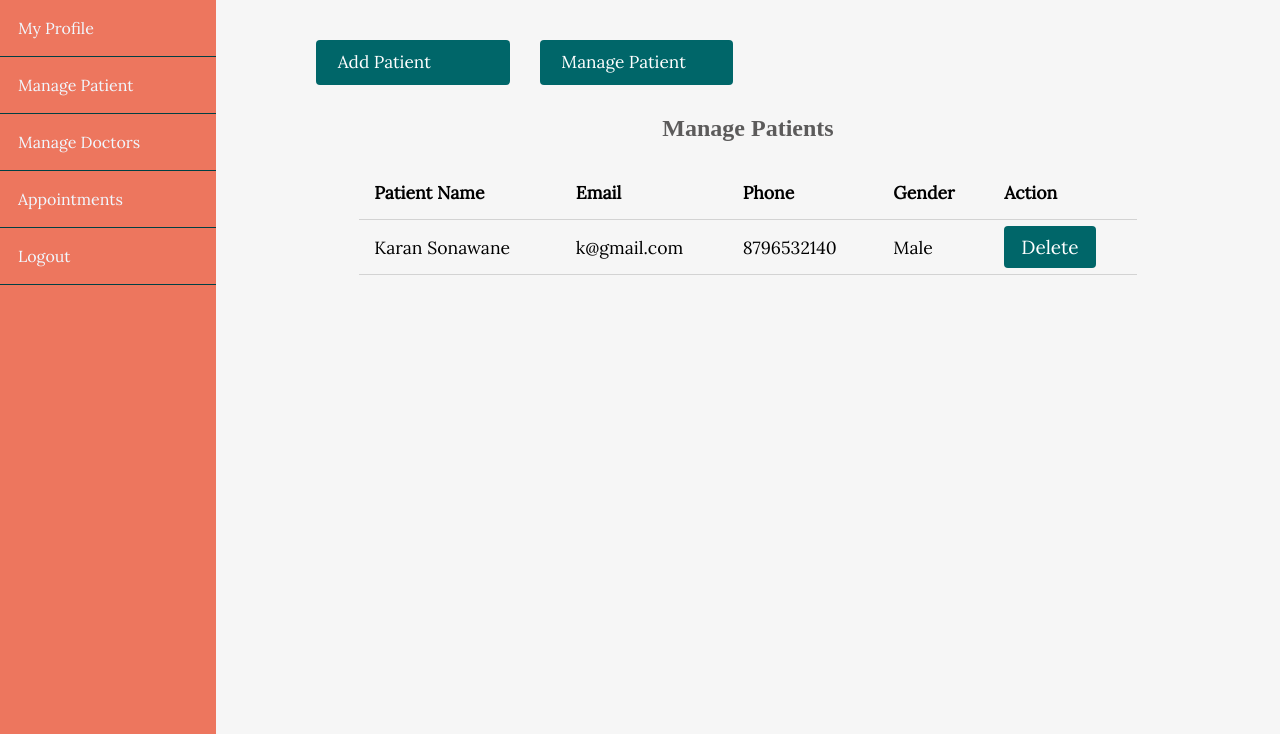
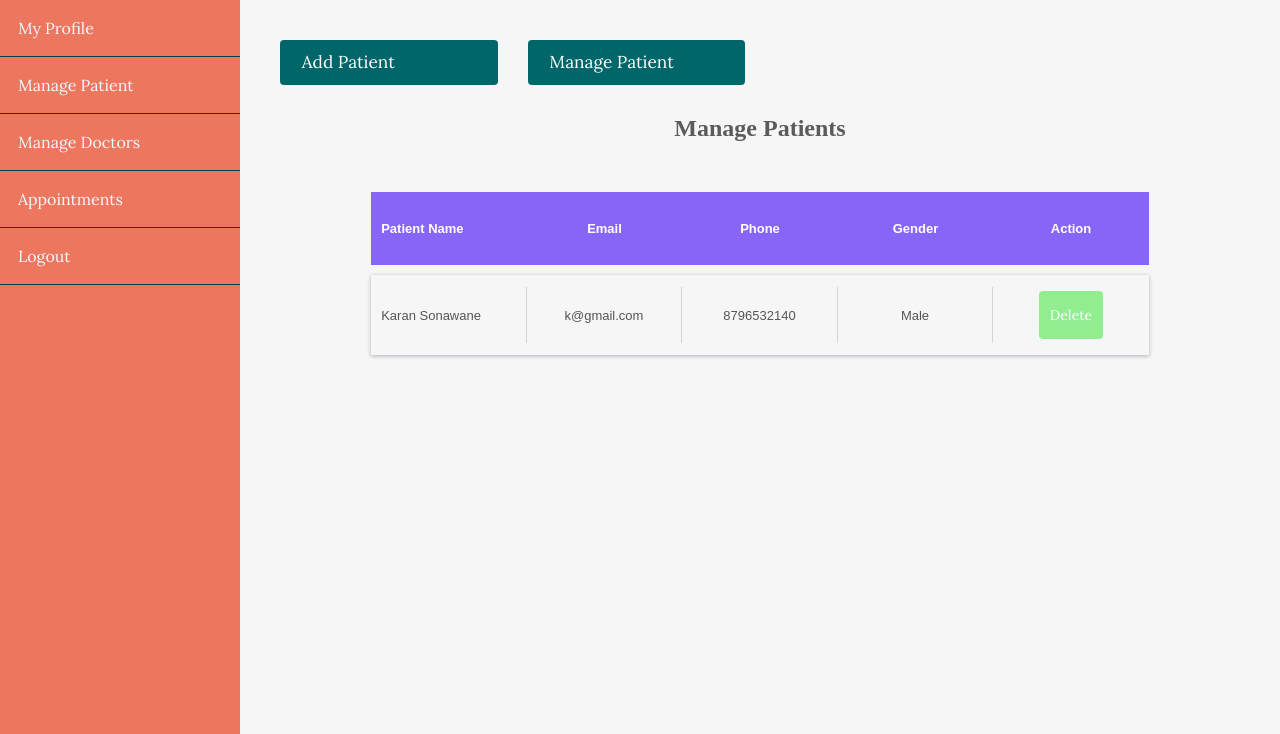
Before and after one commit to amitnileka/Multicare_web_project, a Django app: page /adminviewpatient/ in a window 1280 px wide. Shown: the part 66-800 px from the top of the page. Run offline with Django 3.2, Linux system fonts and the light colour scheme; a user stored in the database is signed in; data comes from the database, SQL or seed files in the repository; some libraries are stand-ins or nearby versions; some web fonts are replaced.

Commit message:
Update adminviewpatient.html

```diff
--- a/Hosp/templates/adminviewpatient.html
+++ b/Hosp/templates/adminviewpatient.html
@@ -41,7 +41,7 @@
     .admin-wrapper .admin-content {
       flex: 8;
       height: 100%;
-      padding: 40px 100px 100px;
+      padding: 40px;
       overflow-y: scroll;
     }
     .admin-content .page-title {
@@ -468,128 +410,78 @@
       transition: all 0.3s;
     }
 
-    /* AUTH PAGES */
 
-    .auth-content {
-      width: 30%;
+ /* ***********Table css************ */
+ .table-box
+{
     margin: 50px auto;
-      padding: 20px;
-      background: white;
-      border-radius: 5px;
 }
 
-    .auth-content .form-title {
+.table-row{
+    display: table;
+    width: 90%;
+    margin: 10px auto;
+    font-family: sans-serif;
+    background: transparent;
+    padding: 12px 0;
+    color: #555;
+    font-size: 13px;
+    box-shadow: 0 1px 4px 0px rgba(0,0,50,0.3);
+}
+.table-head{
+    background: #8665f7;
+    box-shadow: none;
+    color: #fff;
+    font-weight: 600;
+}
+.table-head .table-cell{
+    border-right: none;
+}
+.table-cell{
+    display: table-cell;
+    width: 15%;
     text-align: center;
+    padding: 4px 0;
+    border-right: 1px solid #d6d4d4;
+    vertical-align: middle;
+}
+.first-cell{
+    text-align: left;
+    padding-left: 10px;
+}
+.last-cell{
+    border-right: none;
+}
+a{
+    text-decoration: none;
 }
 
-    .auth-content form div {
-      margin-bottom: 10px;
+.pres:link, .pres:visited {
+  background-color: #90EE90;
+  color: white;
+  padding: 14px 10px;
+  text-align: center;
+  text-decoration: none;
+  display: inline-block;
 }
 
-    .auth-content form p {
-      text-align: center;
+.pres:hover, .pres:active {
+  background-color: darkgreen;
 }
 
-    .auth-content form p a {
-      text-decoration: underline;
+
+@media only screen and (max-width: 600px) {
+  .table-row {
+    font-size: 11px;
+    width: 100%;
+  }
+  .pres:link, .pres:visited {
+  padding: 5px 4px;
+  font-size: 0.7em;
 }
 
-    /* FOOTER */
-
-    .footer {
-      background: #303036;
-      color: #d3d3d3;
-      height: 400px;
-      position: relative;
 }
 
-    .footer .footer-content {
-      height: 350px;
-      display: flex;
-    }
-
-    .footer .footer-content .footer-section {
-      flex: 1;
-      padding: 25px;
-    }
-
-    .footer .footer-content h1,
-    .footer .footer-content h2 {
-      color: white;
-    }
-
-    .footer .footer-content .about h1 span {
-      color: #05f7ff;
-    }
-
-    .footer .footer-content .about .contact span {
-      display: block;
-      font-size: 1.1em;
-      margin-bottom: 8px;
-    }
-
-    .footer .footer-content .about .socials a {
-      border: 1px solid gray;
-      width: 45px;
-      height: 41px;
-      padding-top: 5px;
-      margin-right: 5px;
-      text-align: center;
-      display: inline-block;
-      font-size: 1.3em;
-      border-radius: 5px;
-      transition: all .3s;
-    }
-
-    .footer .footer-content .about .socials a:hover {
-      border: 1px solid white;
-      color: white;
-      transition: all .3s;
-    }
-
-    .footer .footer-content .links ul a {
-      display: block;
-      margin-bottom: 10px;
-      font-size: 1.2em;
-      transition: all .3s;
-    }
-
-    .footer .footer-content .links ul a:hover {
-      color: white;
-      margin-left: 15px;
-      transition: all .3s;
-    }
-
-    .footer .footer-content .contact-form .contact-input {
-      background: #272727;
-      color: #bebdbd;
-      margin-bottom: 10px;
-      line-height: 1.5rem;
-      padding: .9rem 1.4rem;
-      border: none;
-    }
-
-    .footer .footer-content .contact-form .contact-input:focus {
-      background: #1a1a1a;
-    }
-
-    .footer .footer-content .contact-form .contact-btn {
-      float: right;
-      font-size: 1.1em;
-      font-family: 'Lora', serif;
-    }
-
-    .footer .footer-bottom {
-      background: #343a40;
-      color: #686868;
-      height: 50px;
-      width: 100%;
-      text-align: center;
-      position: absolute;
-      bottom: 0px;
-      left: 0px;
-      padding-top: 20px;
-    }
 
     /* MEDIA QUERIES */
 
@@ -765,32 +657,46 @@
                 <div class="content">
 
                     <h2 class="page-title">Manage Patients</h2>
+                        <div class="table-box">
+                          <div class="table-row table-head">
+                              <div class="table-cell first-cell">
+                                  <p>Patient Name</p>
+                              </div>
+                              <div class="table-cell">
+                                  <p>Email</p>
+                              </div>
+                              <div class="table-cell">
+                                  <p>Phone</p>
+                              </div>
+                              <div class="table-cell">
+                                  <p>Gender</p>
+                              </div>
+                              <div class="table-cell last-cell">
+                                <p>Action</p>
+                            </div>
+                          </div>
+                          {% for i in pat %}
 
-                    <table>
-                        <thead>
+                            <div class="table-row">
+                              <div class="table-cell first-cell">
+                                  <p>{{ i.name }}</p>
+                              </div>
+                              <div class="table-cell">
+                                  <p>{{ i.email }}</p>
+                              </div>
+                              <div class="table-cell">
+                                  <p>{{ i.phonenumber }}</p>
+                              </div>
+                              <div class="table-cell">
+                                  <p>{{ i.gender }}</p>
+                              </div>
+                              <div class="table-cell last-cell">
+                                <a href="{% url 'admin_delete_patient' i.id i.username %}" onclick="return confirm('Are you sure you want to delete?')" class="btn btn-danger pres">Delete</a>
+                              </div>
+                          </div>
 
-                            <th>Patient Name</th>
-                            <th>Email</th>
-                            <th>Phone</th>
-                            <th>Gender</th>
-                            <th>Action</th>
-                        </thead>
-                        <tbody>
-                          {% for i in pat %}
-                            <tr>
 
-                                <td>{{ i.name }}</td>
-                                <td>{{ i.email }}</td>
-
-                                <td>{{ i.phonenumber }}</td>
-
-                                <td>{{ i.gender }}</td>
-
-                                <td><a href="{% url 'admin_delete_patient' i.id i.username %}" onclick="return confirm('Are you sure you want to delete?')" class="btn btn-danger">Delete</a></td>
-                            </tr>
                            {% endfor %}
-                        </tbody>
-                    </table>
 
                 </div>
 
```
Also changed, not shown: other parts of Hosp/templates/adminviewpatient.html (+0 -58 lines). Lines whose indentation alone changed are shown as unchanged.
